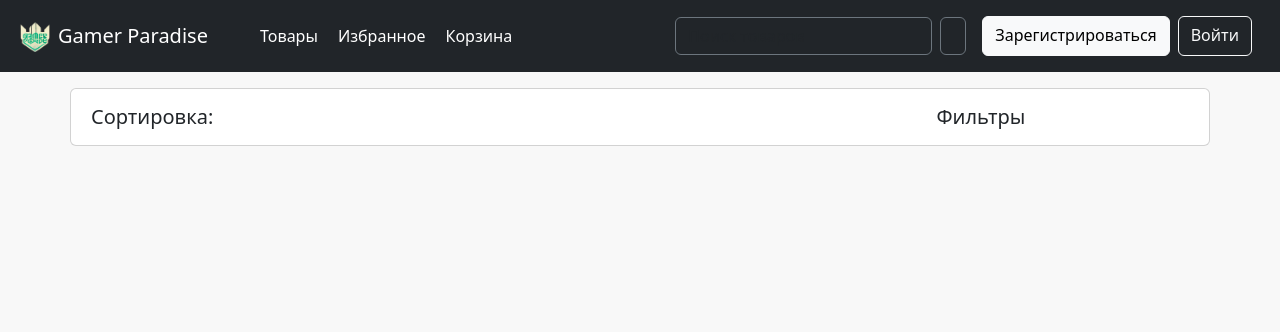
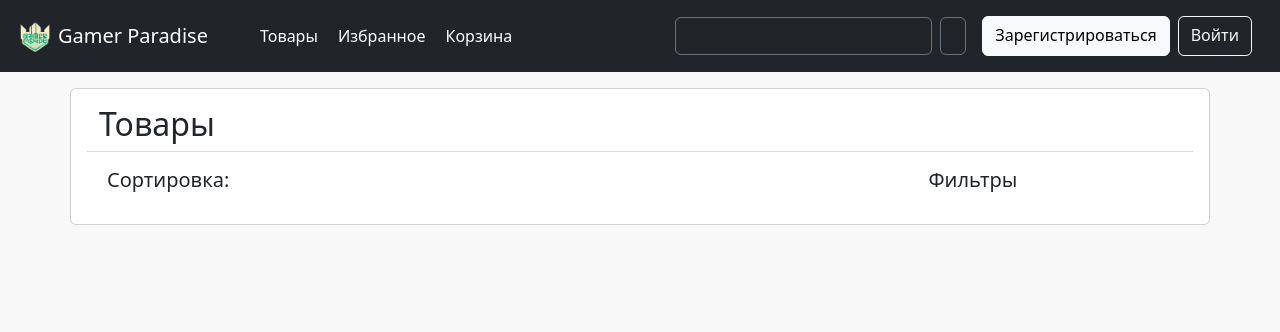
Before and after one commit to Addefan/gamer-paradise, a Flask app: page /games in a window 1280 px wide. Shown: the top 332 px of the page. Run offline with Flask 3, Linux system fonts and the light colour scheme; data that the repository does not hold is empty; some libraries are stand-ins or nearby versions.

Commit message:
= base games template structure, + sticky navbar, ! game img path

```diff
--- a/games/templates/games/base.html
+++ b/games/templates/games/base.html
@@ -4,19 +4,25 @@
 
 {% block content %}
     <div class="card mb-3">
+    <div class="card-body">
         <div class="row">
-            <div class="col-9">
-                <p class="mt-3 ms-2 mb-3 h5">Сортировка: {# TODO: сортировка по дате, названию, цене #}</p>
-            </div>
-            <div class="col-3">
-                <p class="mt-3 mb-3 h5">Фильтры</p>
-            </div>
+            {% block games_header %}
+                <div class="col-9">
+                    <p class="ms-2 mb-3 h5">Сортировка: {# TODO: сортировка по дате, названию, цене #}</p>
+                </div>
+                <div class="col-3">
+                    <p class="mb-3 h5">Фильтры</p>
+                </div>
+            {% endblock %}
         </div>
         <div class="row">
             {% block games_content %}{% endblock %}
             <div class="col-3">
-                {# TODO: фильрация по платформе и по разработчику #}
+                {% block games_side %}
+                    {# TODO: фильрация по платформе и по разработчику #}
+                {% endblock %}
             </div>
         </div>
     </div>
+    </div>
 {% endblock %}
--- a/games/templates/games/games.html
+++ b/games/templates/games/games.html
@@ -1,5 +1,11 @@
 {% extends 'games/base.html' %}
 {% from 'navbar.html' import icon with context %}
+
+{% block games_header %}
+    <h2 class="card-title">Товары</h2>
+    <hr>
+    {{ super() }}
+{% endblock %}
 
 {% block games_content %}
     <div class="col-9 d-flex flex-wrap row-cols-sm-2 row-cols-xl-4">
--- a/profile/templates/profile/order.html
+++ b/profile/templates/profile/order.html
@@ -16,7 +16,7 @@
             <div class="card mb-2 pointer" onclick="window.location=''"> {# TODO: изменить ссылку на игру #}
                 <div class="row g-0">
                     <div class="col-3 align-self-center">
-                        <img src="{{ game.photo }}" class="rounded order-game"
+                        <img src="/{{ game.photo }}" class="rounded order-game"
                         alt="{{ game.title }}">
                     </div>
                     <div class="col-9">
--- a/templates/navbar.html
+++ b/templates/navbar.html
@@ -9,7 +9,7 @@
     </a>
 {% endmacro %}
 
-<nav class="navbar navbar-dark bg-dark navbar-expand-xl p-2">
+<nav class="navbar navbar-dark bg-dark navbar-expand-xl p-2 sticky-top">
     <div class="container-fluid">
         <a class="navbar-brand text-white me-5" href="{{ url_for('index') }}">
             <img src="{{ url_for('static', filename='images/gamer_paradise_icon.png') }}"
```
Also changed, not shown: games/templates/games/favorites.html (+7 -1 lines).
